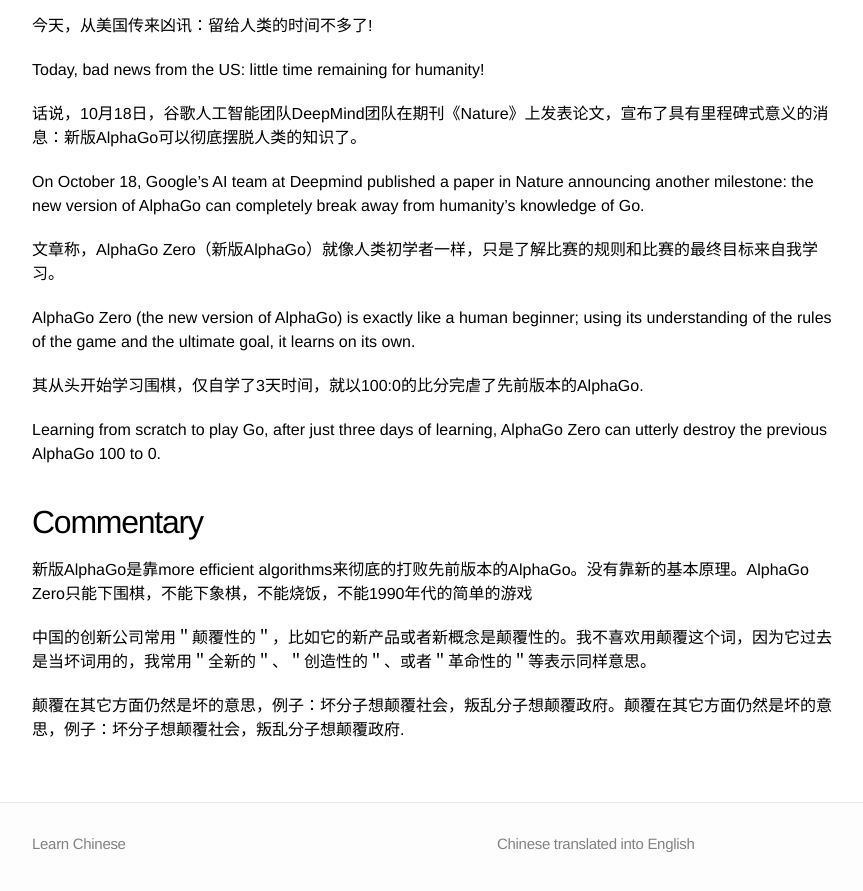
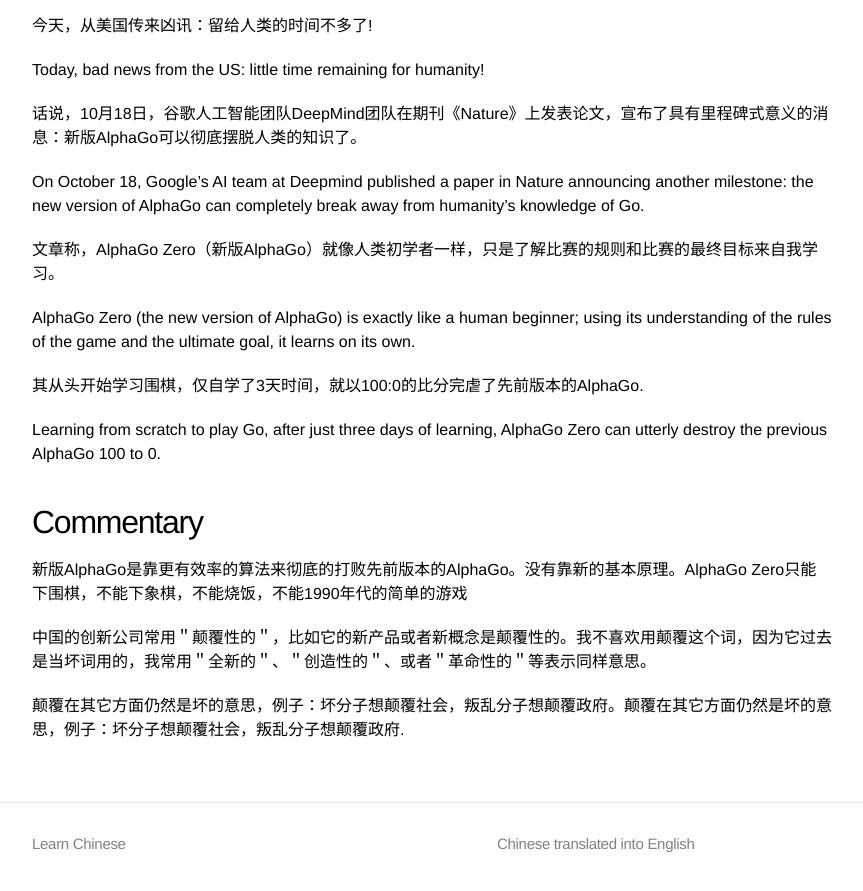
Before and after one commit to learn-chinese/learn-chinese.github.io, a Jekyll site: the page built from _posts/2017-10-21-alphago-zero.md, in a window 1280 px wide and 900 px high, scrolled down 830 px. Shown: the top 891 px of the window, without its empty margins (208-1071 px from the left). Built offline with Jekyll 4.4.1, drawn with Linux system fonts in a browser that asks for light colours.

Commit message:
Chinese translation of more efficient algorithm

```diff
--- a/_posts/2017-10-21-alphago-zero.md
+++ b/_posts/2017-10-21-alphago-zero.md
@@ -51,7 +51,7 @@ Learning from scratch to play Go, after just three days of learning, AlphaGo Zer
 <a name='commentary'></a>
 
 ## Commentary
-新版AlphaGo是靠more efficient algorithms来彻底的打败先前版本的AlphaGo。没有靠新的基本原理。AlphaGo Zero只能下围棋，不能下象棋，不能烧饭，不能1990年代的简单的游戏
+新版AlphaGo是靠更有效率的算法来彻底的打败先前版本的AlphaGo。没有靠新的基本原理。AlphaGo Zero只能下围棋，不能下象棋，不能烧饭，不能1990年代的简单的游戏
 
 中国的创新公司常用＂颠覆性的＂，比如它的新产品或者新概念是颠覆性的。我不喜欢用颠覆这个词，因为它过去是当坏词用的，我常用＂全新的＂、＂创造性的＂、或者＂革命性的＂等表示同样意思。
 
```
